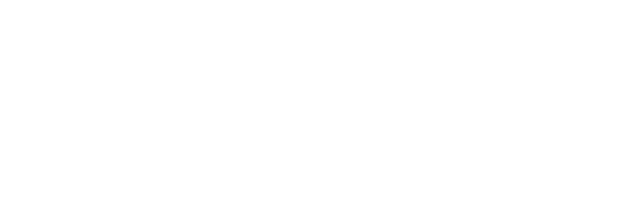
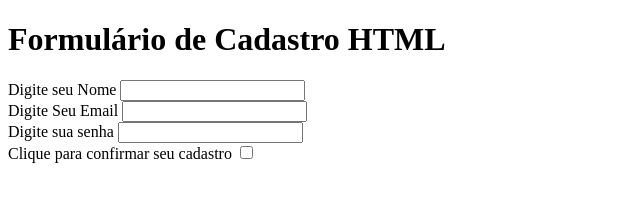
Before and after one commit to MouraWanderson/modulo_2, a plain HTML site: page index.html in a window 1280 px wide. Shown: the whole page, without its empty margins (0-640 px from the left). Drawn offline with Linux system fonts and the light colour scheme.

Commit message:
exercicio modulo 2 finalizado

```diff
--- a/index.html
+++ b/index.html
@@ -4,9 +4,24 @@
     <meta charset="UTF-8">
     <meta http-equiv="X-UA-Compatible" content="IE=edge">
     <meta name="viewport" content="width=device-width, initial-scale=1.0">
-    <title>Forrmulário de Cadastro HTML</title>
+    <title>Exercício Modulo 2</title>
 </head>
 <body>
+    <h1>Formulário de Cadastro HTML</h1>
+    <form>
+        <label for="nome">Digite seu Nome</label>
+        <input id="nome" type="nome" />
+        <br>
+        <label for="email">Digite Seu Email</label>
+        <input id="email" type="email" />
+        <br>
+        <label for="senha">Digite sua senha</label>
+        <input type="password" name="senha" id="senha">
+        <br>
+        <label for="checkbox">Clique para confirmar seu cadastro</label>
+        <input type="checkbox" name="Confirmar Cadastro" id="checkbox">
+
+    </form>
 
 </body>
 </html>
```
